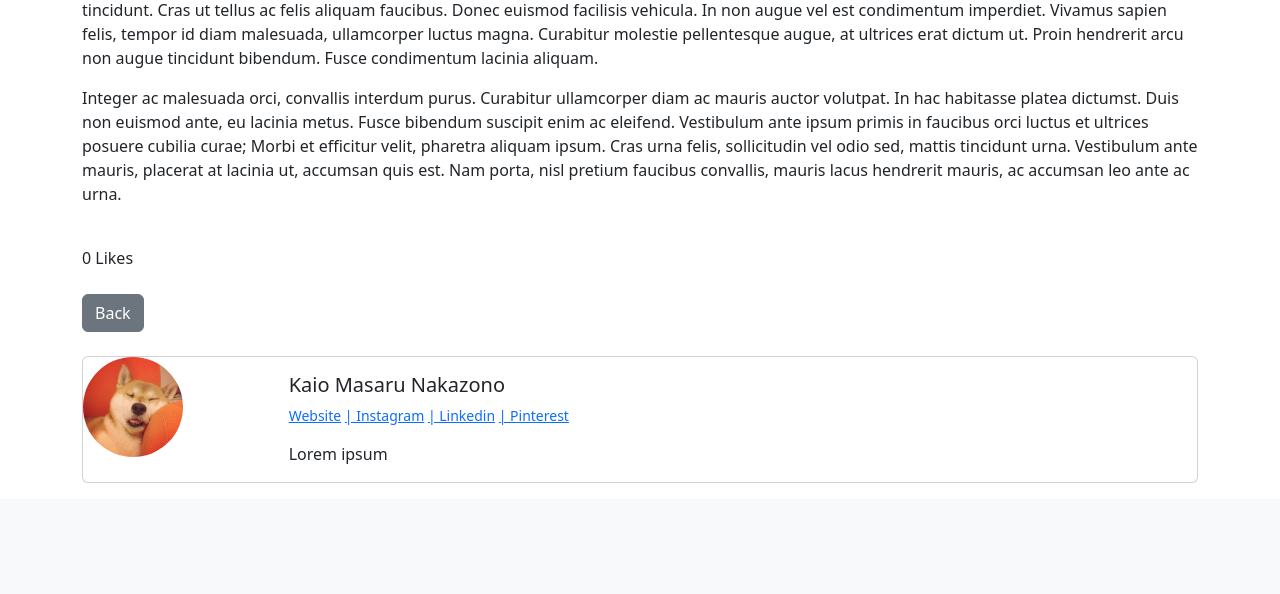
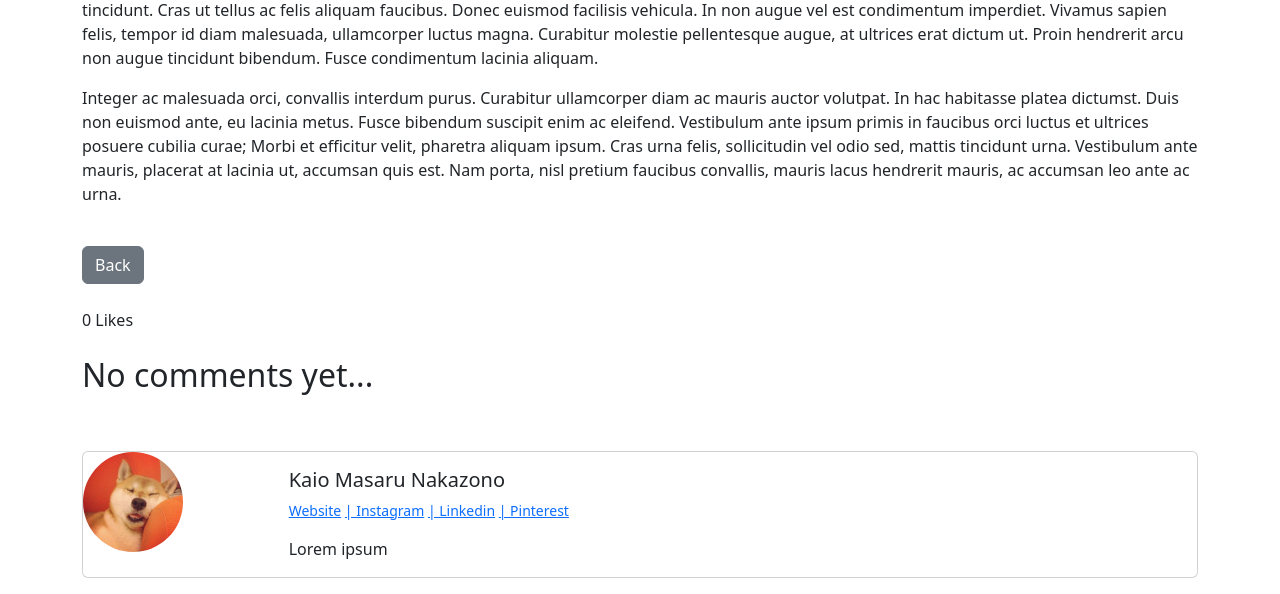
Before and after one commit to masaru1405/django-blog2, a Django app: page /post/2 in a window 1280 px wide. Shown: the part 369-963 px from the top of the page. Before the commit the page ends 852 px from the top, so only its background shows below. Run offline with Django 4.2, Linux system fonts and the light colour scheme; data comes from the database, SQL or seed files in the repository; both versions use the stored data as it was after the commit; some libraries are stand-ins or nearby versions.

Commit message:
add comments

```diff
--- a/theblog/admin.py
+++ b/theblog/admin.py
@@ -1,6 +1,7 @@
 from django.contrib import admin
-from .models import Post, Category, Profile
+from .models import Post, Category, Profile, Comment
 
 admin.site.register(Post)
 admin.site.register(Category)
 admin.site.register(Profile)
+admin.site.register(Comment)
--- a/theblog/models.py
+++ b/theblog/models.py
@@ -43,6 +43,15 @@ class Post(models.Model):
   def get_absolute_url(self):
     return reverse('detail_post', args=[str(self.id)])
 
+class Comment(models.Model):
+  post_comment = models.ForeignKey(Post, on_delete=models.CASCADE, related_name='comments')
+  name = models.CharField(max_length=255)
+  body = models.TextField()
+  date_added = models.DateTimeField(auto_now_add=True)
+
+  def __str__(self):
+    return "{} - {}".format(self.post_comment, self.name)
+
 class Profile(models.Model):
   user = models.OneToOneField(User, null=True, on_delete=models.CASCADE)
   bio = models.TextField()
--- a/theblog/templates/theblog/post_detail.html
+++ b/theblog/templates/theblog/post_detail.html
@@ -15,6 +15,9 @@
   {% endif %}
   <p>{{post.body|safe}}</p>
   <br>
+
+  <a href="{% url 'home' %}" class="btn btn-secondary">Back</a>
+  <br><br>
 
   <!--Somente usuario autenticado e que não seja o autor do post podem dar like-->
   {% if user.is_authenticated and post.author != user %} <!--não fazer user.username-->
@@ -37,11 +40,24 @@
   {{total_likes}} Likes
   <br><br>
 
-  <a href="{% url 'home' %}" class="btn btn-secondary">Back</a>
   {% if user.is_authenticated and user.id == post.author.id %}
     |
     <a href="{% url 'update_post' post.id %}" class="btn btn-secondary">Edit</a> |
     <a href="{% url 'delete_post' post.id %}" class="btn btn-danger">Delete</a>
+  {% endif %}
+
+  {% if post.comments.all %} <!--related_name='comments' no model-->
+    <h2>Comments...</h2>
+    {% for comment in post.comments.all %}
+      <strong>
+        {{comment.name}} - {{comment.date_added}}
+      </strong>
+      <br>
+      <p>{{comment.body}}</p>
+      <hr>
+    {% endfor %}
+  {% else %}
+    <h2>No comments yet...</h2>
   {% endif %}
 
   <br><br>
```
Also changed, not shown: db.sqlite3, theblog/migrations/0018_comment.py (added).
